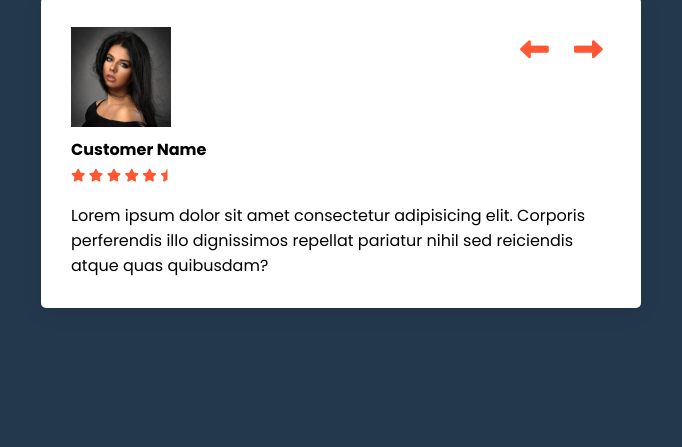
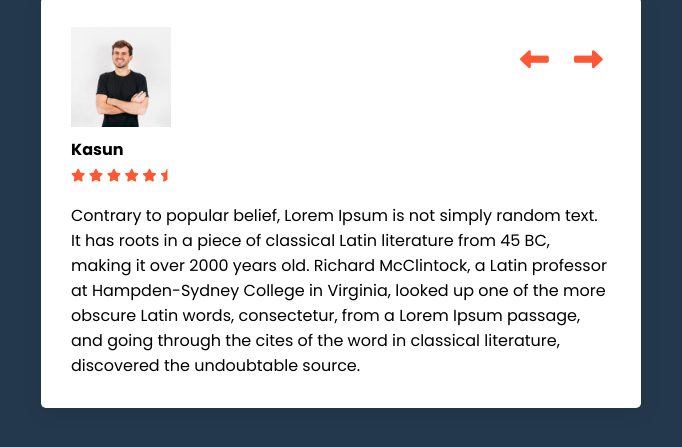
Before and after one commit to UNilupul/Practice-Testimonials_Slider, a plain HTML site: page index.html in a window 1280 px wide. Both pictures are taken after a click on the link 833 px from the left and 265 px from the top of the page. Shown: the part 215-662 px from the top of the page, without its empty margins (299-981 px from the left). Drawn offline with Linux system fonts and the light colour scheme.

Commit message:
add functions using JavaScript

```diff
--- a/index.html
+++ b/index.html
@@ -14,8 +14,8 @@
         <h5>Lorem Ipsum is simply dummy text of the printing and typesetting industry.</h5>
 
         <div class="card">
-            <img src="./images/pic-1.jpeg" width="150" id="cutomer-img" class="img-card" alt="">
-            <h4 class="customer-name">Customer Name</h4>
+            <img src="./images/0.jpeg" width="150" id="customer-img" class="img-card" alt="">
+            <h4 id="customer-name">Customer Name</h4>
             <div class="review">
                 <span class="star">
                     <i class="fas fa-star"></i>
--- a/index.js
+++ b/index.js
@@ -0,0 +1,54 @@
+(function () {
+    const customerImage = document.querySelector('#customer-img');
+    const customerName = document.querySelector('#customer-name');
+    const customerText = document.querySelector('#customer-txt');
+
+    const btn = document.querySelectorAll('.btn');
+    let index = 0;
+    let customers = [];
+
+    function Customer(img, name, text) {
+        this.img = img;
+        this.name = name;
+        this.text = text;
+    }
+
+    function createCustomer(img, name, text) {
+        let images = `./images/${img}.jpeg`;
+        let customer = new Customer(images, name, text);
+
+        customers.push(customer);
+    }
+
+    createCustomer(0, 'John', 'Lorem Ipsum is simply dummy text of the printing and typesetting industry. Lorem Ipsum has been the industry\'s standard dummy text ever since the 1500s, when an unknown printer took a galley of type and scrambled it to make a type specimen book.');
+    createCustomer(1, 'Amy', 'It has survived not only five centuries, but also the leap into electronic typesetting, remaining essentially unchanged. It was popularised in the 1960s with the release of Letraset sheets containing Lorem Ipsum passages, and more recently with desktop publishing software like Aldus PageMaker including versions of Lorem Ipsum.');
+    createCustomer(2, 'Vikum', 'It is a long established fact that a reader will be distracted by the readable content of a page when looking at its layout. The point of using Lorem Ipsum is that it has a more-or-less normal distribution of letters, as opposed to using "Content here, content here", making it look like readable English. ');
+    createCustomer(3, 'Sakuni', 'Many desktop publishing packages and web page editors now use Lorem Ipsum as their default model text, and a search for "lorem ipsum" will uncover many web sites still in their infancy. Various versions have evolved over the years, sometimes by accident, sometimes on purpose (injected humour and the like).');
+    createCustomer(4, 'Kasun', 'Contrary to popular belief, Lorem Ipsum is not simply random text. It has roots in a piece of classical Latin literature from 45 BC, making it over 2000 years old. Richard McClintock, a Latin professor at Hampden-Sydney College in Virginia, looked up one of the more obscure Latin words, consectetur, from a Lorem Ipsum passage, and going through the cites of the word in classical literature, discovered the undoubtable source.');
+
+
+    btn.forEach(function (button) {
+        button.addEventListener('click', function (e) {
+            if (e.target.parentElement.classList.contains('prevbtn')) {
+                if (index === 0) {
+                    index = customers.length;
+                }
+                index--
+                customerImage.src = customers[index].img;
+                customerName.textContent = customers[index].name;
+                customerText.textContent = customers[index].text;
+            }
+
+            if (e.target.parentElement.classList.contains('nextbtn')) {
+                index++
+                if (index === customers.length) {
+                    index = 0;
+                }
+                customerImage.src = customers[index].img;
+                customerName.textContent = customers[index].name;
+                customerText.textContent = customers[index].text;
+            }
+        })
+    })
+
+})()
```
Also changed, not shown: images/0.jpeg (renamed from images/pic-1.jpeg), images/1.jpeg (renamed from images/pic-2.jpeg), images/2.jpeg (renamed from images/pic-3.jpeg), images/3.jpeg (renamed from images/pic-4.jpeg), images/4.jpeg (renamed from images/pic-5.jpeg).
